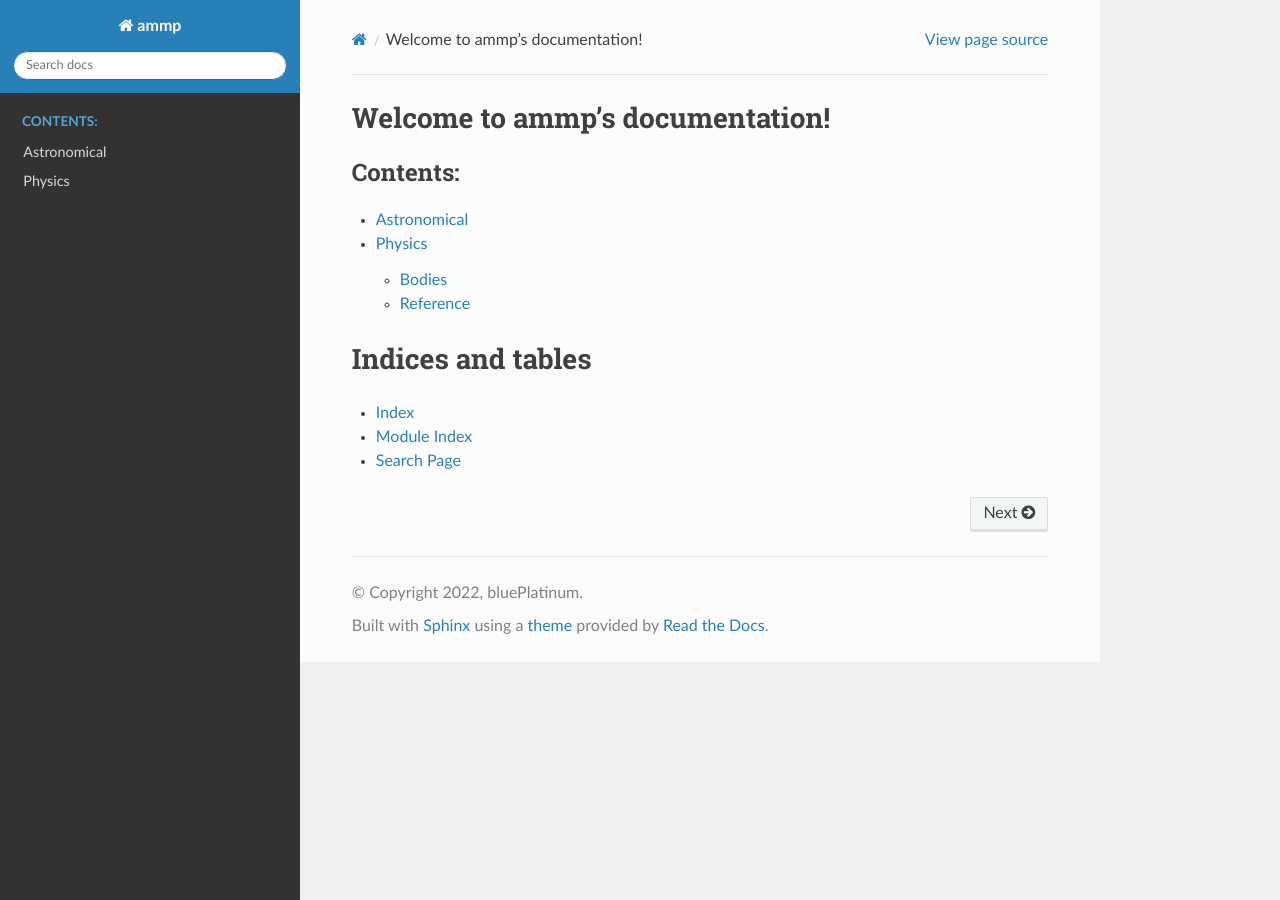
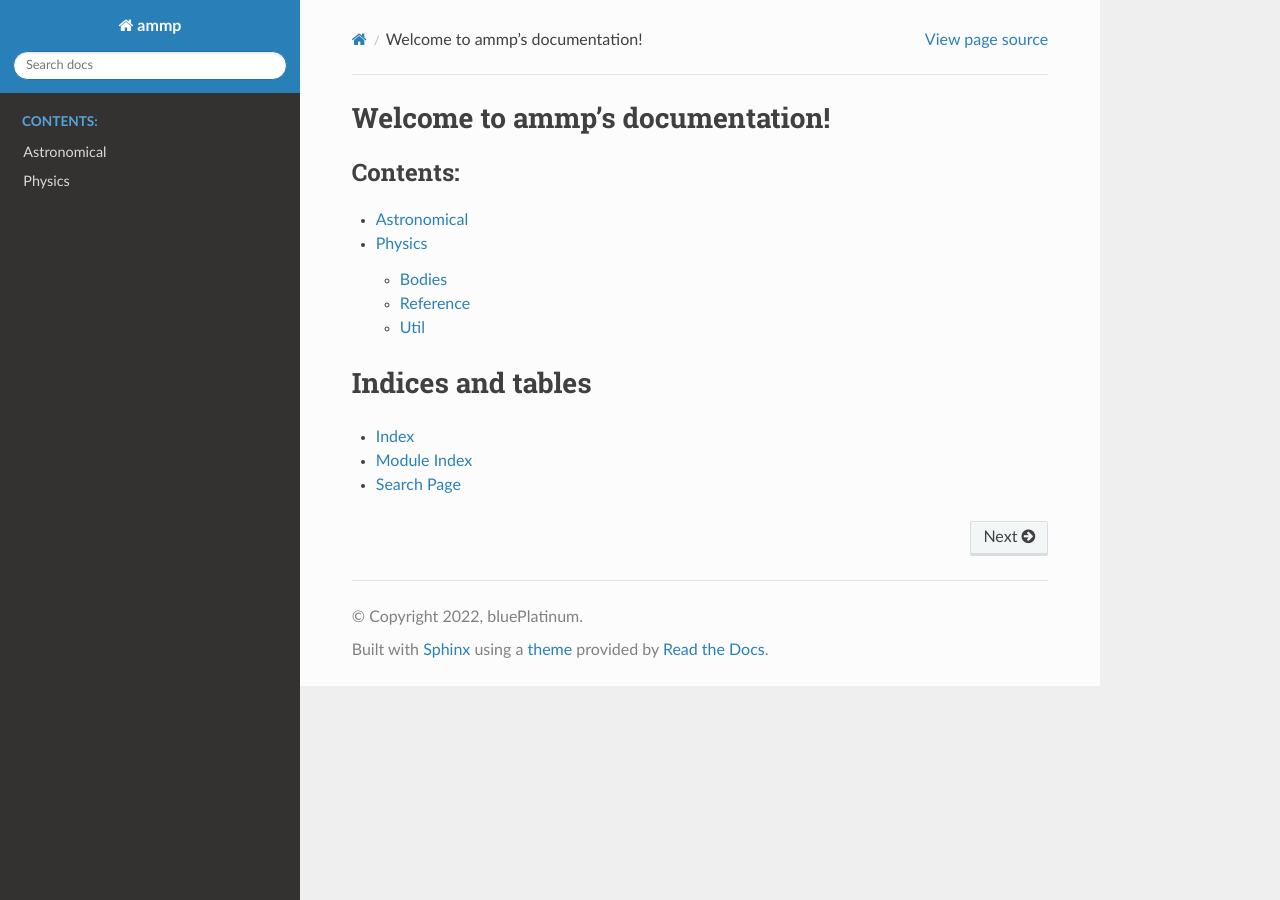
Before and after one commit to bluePlatinum/ammp, a Sphinx documentation site: the page built from docs/source/index.rst, in a window 1280 px wide. Built offline with Sphinx 7.4.7 and the Read the Docs theme 2.0.0, drawn with Linux system fonts in a browser that asks for light colours.

Commit message:
added util module to docs

```diff
--- a/docs/source/ammp/physics.rst
+++ b/docs/source/ammp/physics.rst
@@ -13,3 +13,9 @@
 ---------
 .. automodule:: ammp.physics.reference
     :members:
+
+----
+Util
+----
+.. automodule:: ammp.physics.util
+    :members:
```
